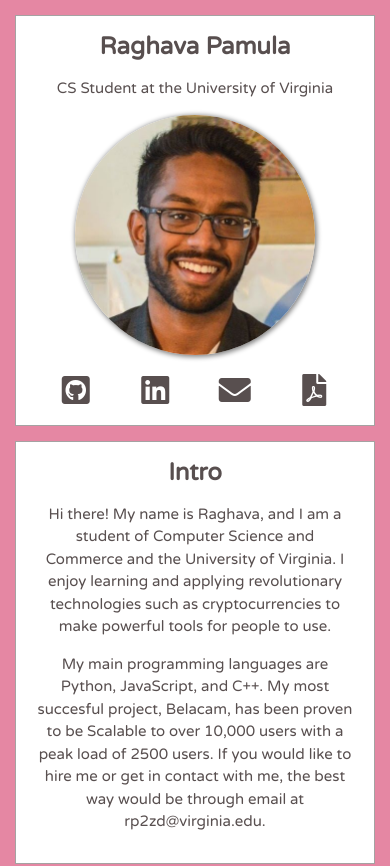
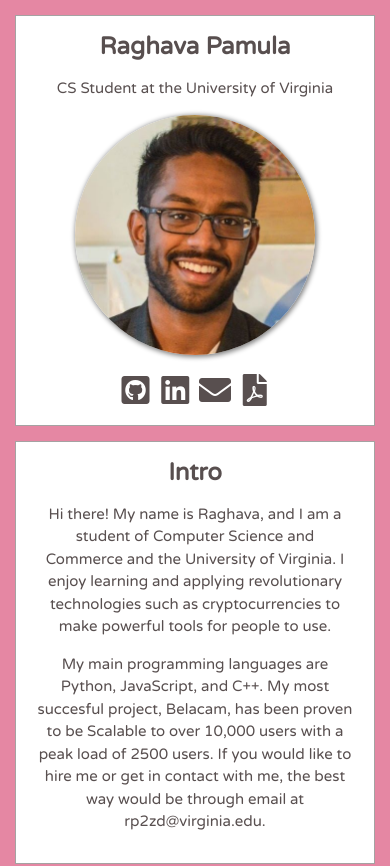
Before and after one commit to raghavapamula/raghavapamula.github.io, a React (Create React App) app: page / in a window 390 px wide. Shown: the top 866 px of the page. Built offline with nearby package versions, Linux system fonts and the light colour scheme.

Commit message:
mobile stuff

```diff
--- a/src/App.css
+++ b/src/App.css
@@ -50,8 +50,7 @@ body {
   display: inline-block;
   margin-left: auto;
   margin-right: auto;
-  width: 100%;
-  max-width:1500px;
+  width: 50%;
   margin-top: 15px;
 }
 
```
